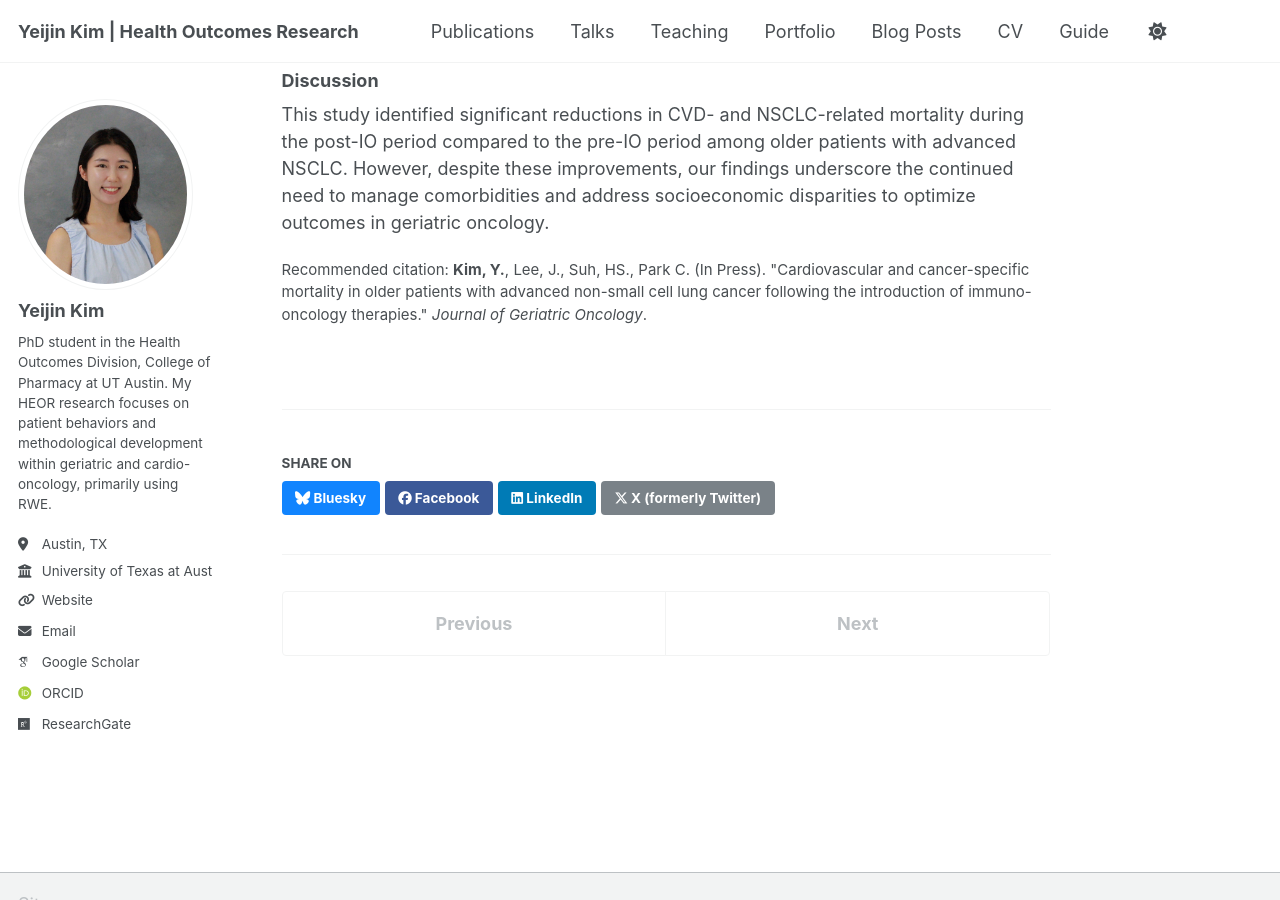
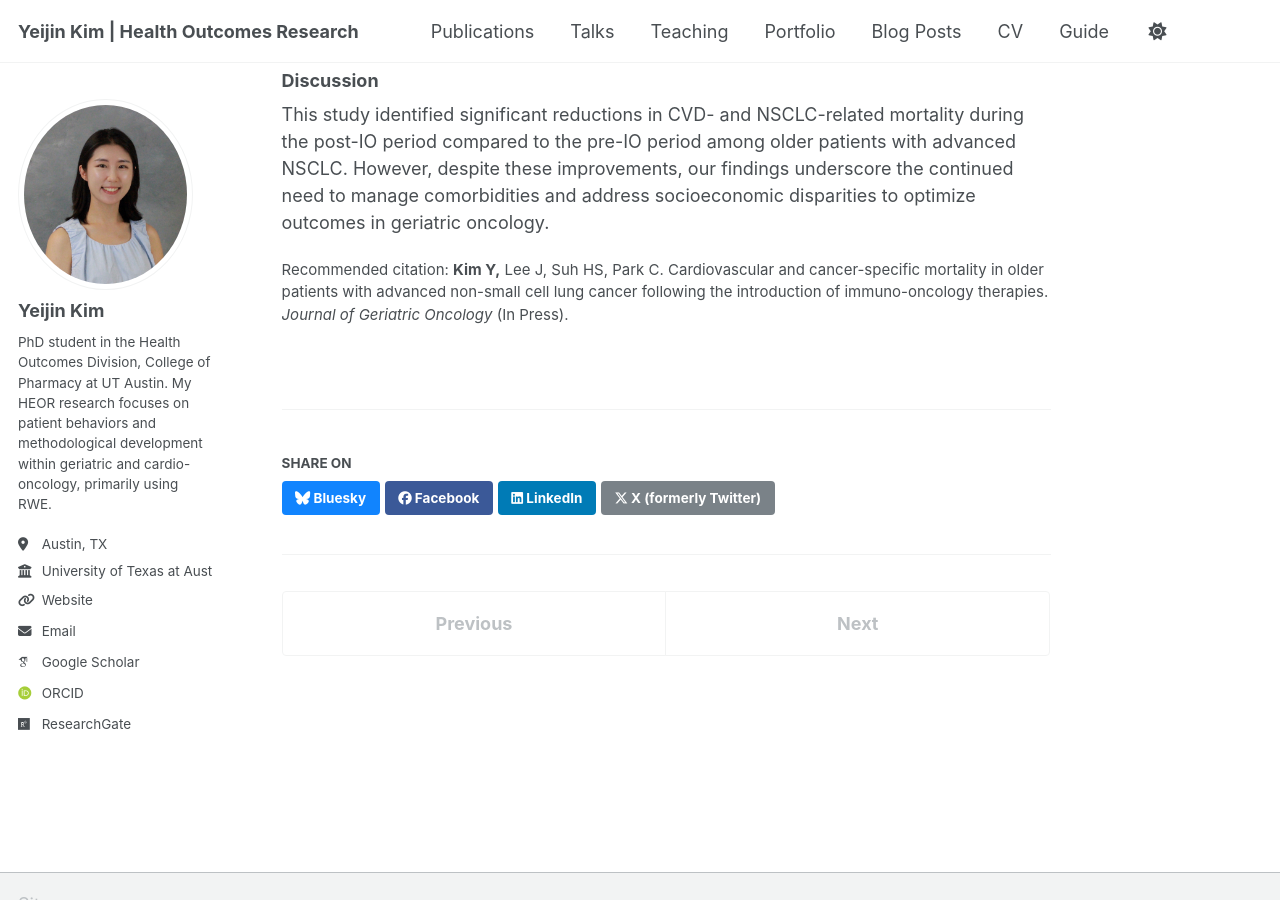
Before and after one commit to Yeijin/yeijin.github.io, a Jekyll site: the page built from _publications/2025-10-07-nsclc_io.md, in a window 1280 px wide and 900 px high, scrolled down 1232 px. Built offline with Jekyll 4.4.1, drawn with Linux system fonts in a browser that asks for light colours; some web fonts are replaced; a script that is not in the unit is left out.

```diff
--- a/_publications/2025-10-07-nsclc_io.md
+++ b/_publications/2025-10-07-nsclc_io.md
@@ -7,7 +7,7 @@ excerpt: 'This study aimed to evaluate mortality patterns and causes of death am
 date: 2025-10-07
 venue: 'Journal of Geriatric Oncology (In Press)'
 paperurl: #'https://academicpages.github.io/files/paper1.pdf'
-citation: '<b>Kim, Y.</b>, Lee, J., Suh, HS., Park C. (In Press). "Cardiovascular and cancer-specific mortality in older patients with advanced non-small cell lung cancer following the introduction of immuno-oncology therapies." <i>Journal of Geriatric Oncology</i>.'
+citation: '<b>Kim Y,</b> Lee J, Suh HS, Park C. Cardiovascular and cancer-specific mortality in older patients with advanced non-small cell lung cancer following the introduction of immuno-oncology therapies. <i>Journal of Geriatric Oncology</i> (In Press).'
 ---
 ## Abstract
 ### Introduction
```
